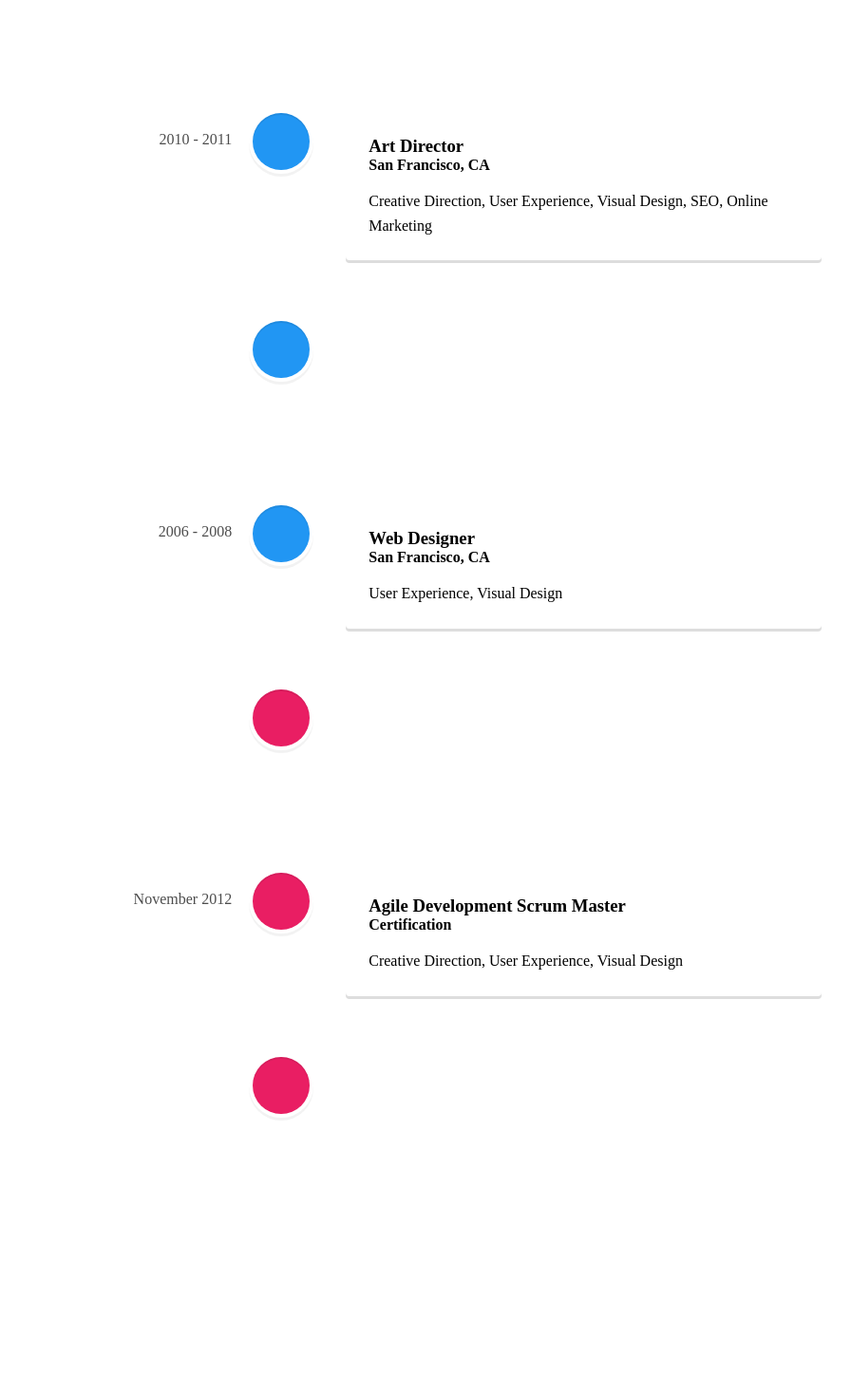
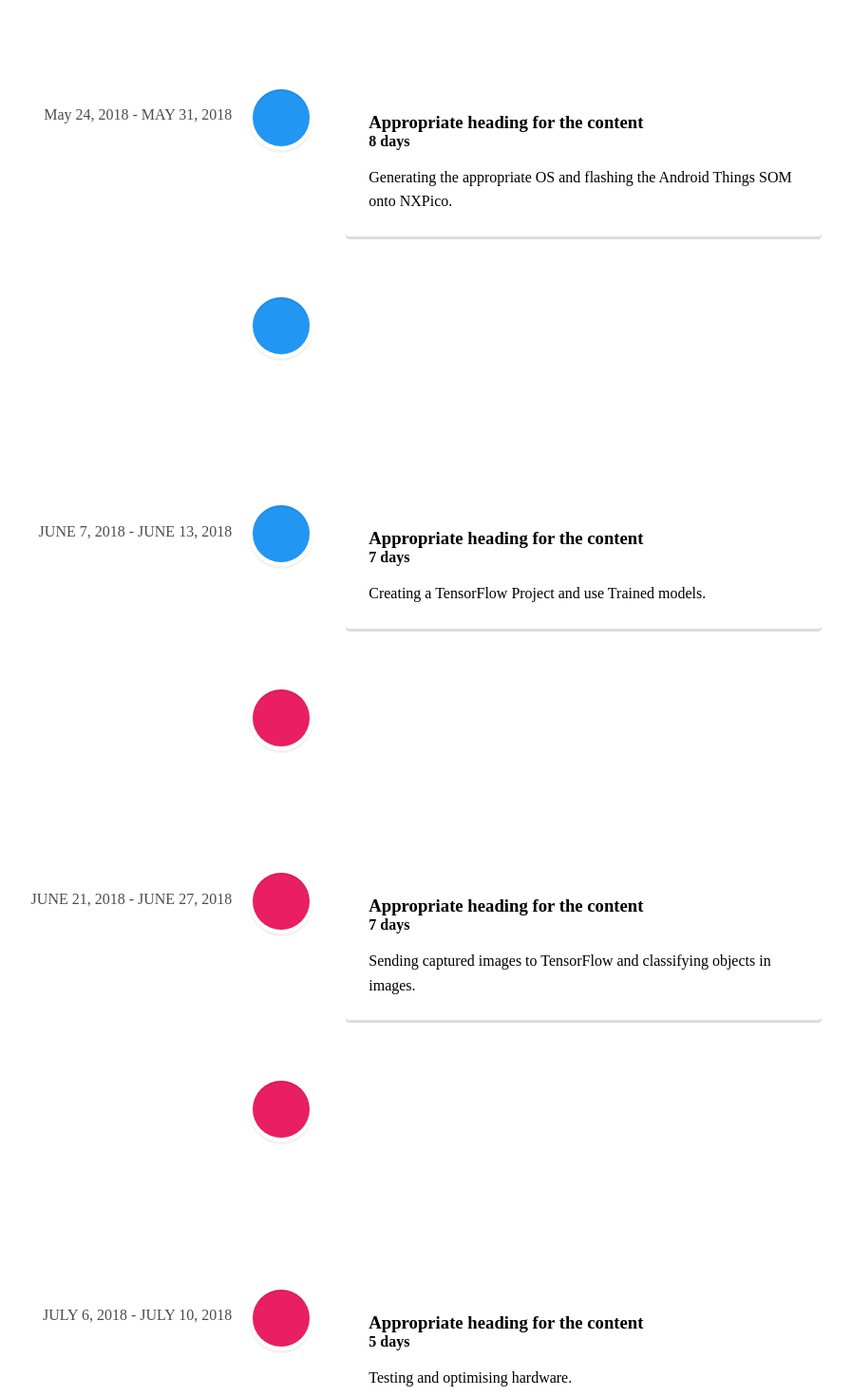
Before and after one commit to anshumanv/vision-timeline, a React (Create React App) app: page / in a window 1280 px wide. Shown: the part 140-1610 px from the top of the page at 95% size, without its empty margins (344-1240 px from the left). Before the commit the page ends 1444 px from the top, so only its background shows below. Built offline with nearby package versions, Linux system fonts and the light colour scheme.

Commit message:
Add data to timeline

```diff
--- a/src/App.js
+++ b/src/App.js
@@ -8,86 +8,110 @@ class App extends Component {
       <VerticalTimeline>
         <VerticalTimelineElement
           className="vertical-timeline-element--work"
-    date="2011 - present"
+          date="MAY 15, 2018 - MAY 23, 2018"
           iconStyle={{ background: 'rgb(33, 150, 243)', color: '#fff' }}
           // icon={<WorkIcon />}
         >
-    <h3 className="vertical-timeline-element-title">Creative Director</h3>
-    <h4 className="vertical-timeline-element-subtitle">Miami, FL</h4>
+        <h3 className="vertical-timeline-element-title">Appropriate heading for the content</h3>
+        <h4 className="vertical-timeline-element-subtitle">9 days</h4>
         <p>
-      Creative Direction, User Experience, Visual Design, Project Management, Team Leading
+          Learning and Exploring technologies.
         </p>
         </VerticalTimelineElement>
         <VerticalTimelineElement
           className="vertical-timeline-element--work"
-    date="2010 - 2011"
+          date="May 24, 2018 - MAY 31, 2018"
           iconStyle={{ background: 'rgb(33, 150, 243)', color: '#fff' }}
           // icon={<WorkIcon />}
         >
-    <h3 className="vertical-timeline-element-title">Art Director</h3>
-    <h4 className="vertical-timeline-element-subtitle">San Francisco, CA</h4>
+        <h3 className="vertical-timeline-element-title">Appropriate heading for the content</h3>
+        <h4 className="vertical-timeline-element-subtitle">8 days</h4>
         <p>
-      Creative Direction, User Experience, Visual Design, SEO, Online Marketing
+          Generating the appropriate OS and flashing the Android Things SOM onto NXPico.
         </p>
         </VerticalTimelineElement>
         <VerticalTimelineElement
           className="vertical-timeline-element--work"
-    date="2008 - 2010"
+          date="JUNE 1, 2018 - JUNE 6, 2018"
           iconStyle={{ background: 'rgb(33, 150, 243)', color: '#fff' }}
           // icon={<WorkIcon />}
         >
-    <h3 className="vertical-timeline-element-title">Web Designer</h3>
-    <h4 className="vertical-timeline-element-subtitle">Los Angeles, CA</h4>
+        <h3 className="vertical-timeline-element-title">Appropriate heading for the content</h3>
+        <h4 className="vertical-timeline-element-subtitle">6 days</h4>
         <p>
-      User Experience, Visual Design
+          Assembling the devices and using the camera module to capture images.
         </p>
         </VerticalTimelineElement>
         <VerticalTimelineElement
           className="vertical-timeline-element--work"
-    date="2006 - 2008"
+          date="JUNE 7, 2018 - JUNE 13, 2018"
           iconStyle={{ background: 'rgb(33, 150, 243)', color: '#fff' }}
           // icon={<WorkIcon />}
         >
-    <h3 className="vertical-timeline-element-title">Web Designer</h3>
-    <h4 className="vertical-timeline-element-subtitle">San Francisco, CA</h4>
+        <h3 className="vertical-timeline-element-title">Appropriate heading for the content</h3>
+        <h4 className="vertical-timeline-element-subtitle">7 days</h4>
         <p>
-      User Experience, Visual Design
+          Creating a TensorFlow Project and use Trained models.
         </p>
         </VerticalTimelineElement>
         <VerticalTimelineElement
           className="vertical-timeline-element--education"
-    date="April 2013"
+          date="JUNE 14, 2018 - JUNE 20, 2018"
           iconStyle={{ background: 'rgb(233, 30, 99)', color: '#fff' }}
           // icon={<SchoolIcon />}
         >
-    <h3 className="vertical-timeline-element-title">Content Marketing for Web, Mobile and Social Media</h3>
-    <h4 className="vertical-timeline-element-subtitle">Online Course</h4>
+        <h3 className="vertical-timeline-element-title">Appropriate heading for the content</h3>
+        <h4 className="vertical-timeline-element-subtitle">7 days</h4>
         <p>
-      Strategy, Social Media
+          Creating a Dialogue Flow project and setting up instances and entities.
         </p>
         </VerticalTimelineElement>
         <VerticalTimelineElement
           className="vertical-timeline-element--education"
-    date="November 2012"
+          date="JUNE 21, 2018 - JUNE 27, 2018"
           iconStyle={{ background: 'rgb(233, 30, 99)', color: '#fff' }}
           // icon={<SchoolIcon />}
         >
-    <h3 className="vertical-timeline-element-title">Agile Development Scrum Master</h3>
-    <h4 className="vertical-timeline-element-subtitle">Certification</h4>
+        <h3 className="vertical-timeline-element-title">Appropriate heading for the content</h3>
+        <h4 className="vertical-timeline-element-subtitle">7 days</h4>
         <p>
-      Creative Direction, User Experience, Visual Design
+          Sending captured images to TensorFlow and classifying objects in images.
         </p>
         </VerticalTimelineElement>
         <VerticalTimelineElement
           className="vertical-timeline-element--education"
-    date="2002 - 2006"
+          date="JUNE 28, 2018 - JULY 5, 2018"
           iconStyle={{ background: 'rgb(233, 30, 99)', color: '#fff' }}
           // icon={<SchoolIcon />}
         >
-    <h3 className="vertical-timeline-element-title">Bachelor of Science in Interactive Digital Media Visual Imaging</h3>
-    <h4 className="vertical-timeline-element-subtitle">Bachelor Degree</h4>
+        <h3 className="vertical-timeline-element-title">Appropriate heading for the content</h3>
+        <h4 className="vertical-timeline-element-subtitle">8 days</h4>
         <p>
-      Creative Direction, Visual Design
+          Processing objects found in images and sending received responses to audio jack.
+        </p>
+        </VerticalTimelineElement>
+        <VerticalTimelineElement
+          className="vertical-timeline-element--education"
+          date="JULY 6, 2018 - JULY 10, 2018"
+          iconStyle={{ background: 'rgb(233, 30, 99)', color: '#fff' }}
+          // icon={<SchoolIcon />}
+        >
+        <h3 className="vertical-timeline-element-title">Appropriate heading for the content</h3>
+        <h4 className="vertical-timeline-element-subtitle">5 days</h4>
+        <p>
+          Testing and optimising hardware.
+        </p>
+        </VerticalTimelineElement>
+        <VerticalTimelineElement
+          className="vertical-timeline-element--education"
+          date="JULY 11, 2018 - JULY 15, 2018"
+          iconStyle={{ background: 'rgb(233, 30, 99)', color: '#fff' }}
+          // icon={<SchoolIcon />}
+        >
+        <h3 className="vertical-timeline-element-title">Appropriate heading for the content</h3>
+        <h4 className="vertical-timeline-element-subtitle">5 days</h4>
+        <p>
+          Experimenting with additional features.
         </p>
         </VerticalTimelineElement>
       </VerticalTimeline>
```
Lines whose indentation alone changed are shown as unchanged.
